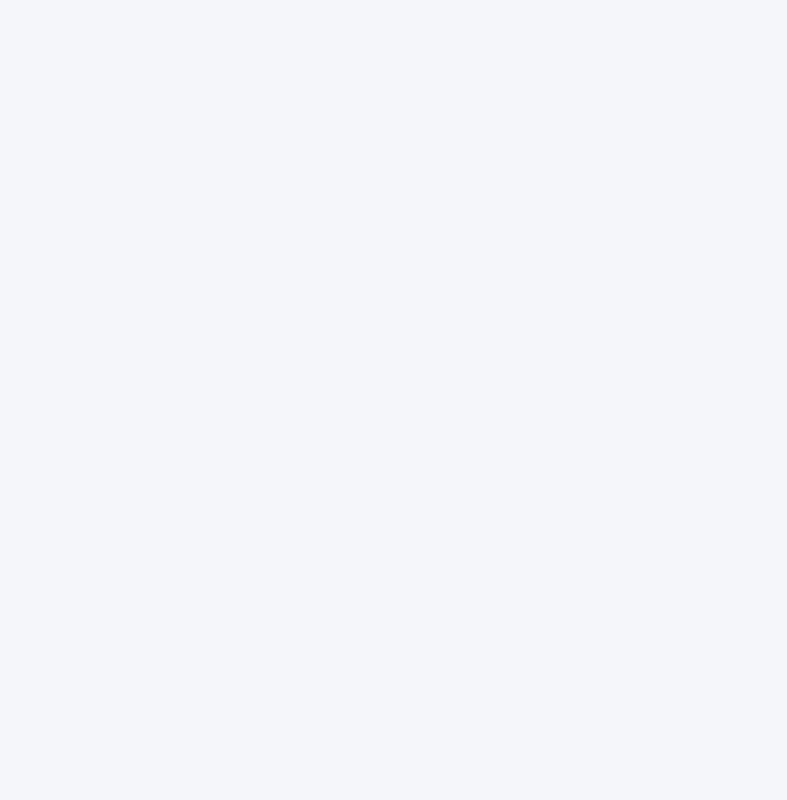
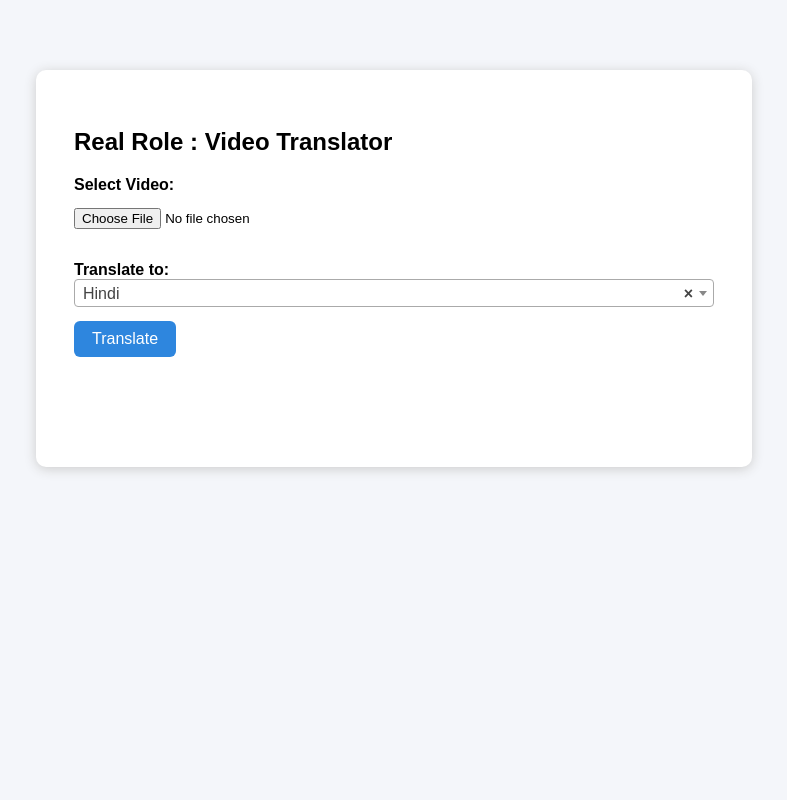
Before and after one commit to realroles/Hero, a plain HTML site: page index.html in a window 1280 px wide. Shown: the top 800 px of the page, without its empty margins (246-1033 px from the left). Drawn offline with nearby package versions, Linux system fonts and the light colour scheme.

Commit message:
Update index.html

```diff
--- a/index.html
+++ b/index.html
@@ -5,7 +5,7 @@
   <title>Real Role : Video Translator</title>
   <style>
     body { font-family: Arial, sans-serif; background: #f4f6fa; }
-    .container { max-width: 1836px; margin: 864px auto; background: #fff; border-radius: 10px; box-shadow: 0 2px 12px #ccc; padding: 38px;}
+    .container { max-width: 640px; margin: 70px auto; background: #fff; border-radius: 10px; box-shadow: 0 2px 12px #ccc; padding: 38px;}
     label { font-weight: bold; }
     input[type="file"] { margin: 14px 0; }
     .select2-container { width: 100% !important; }
```
